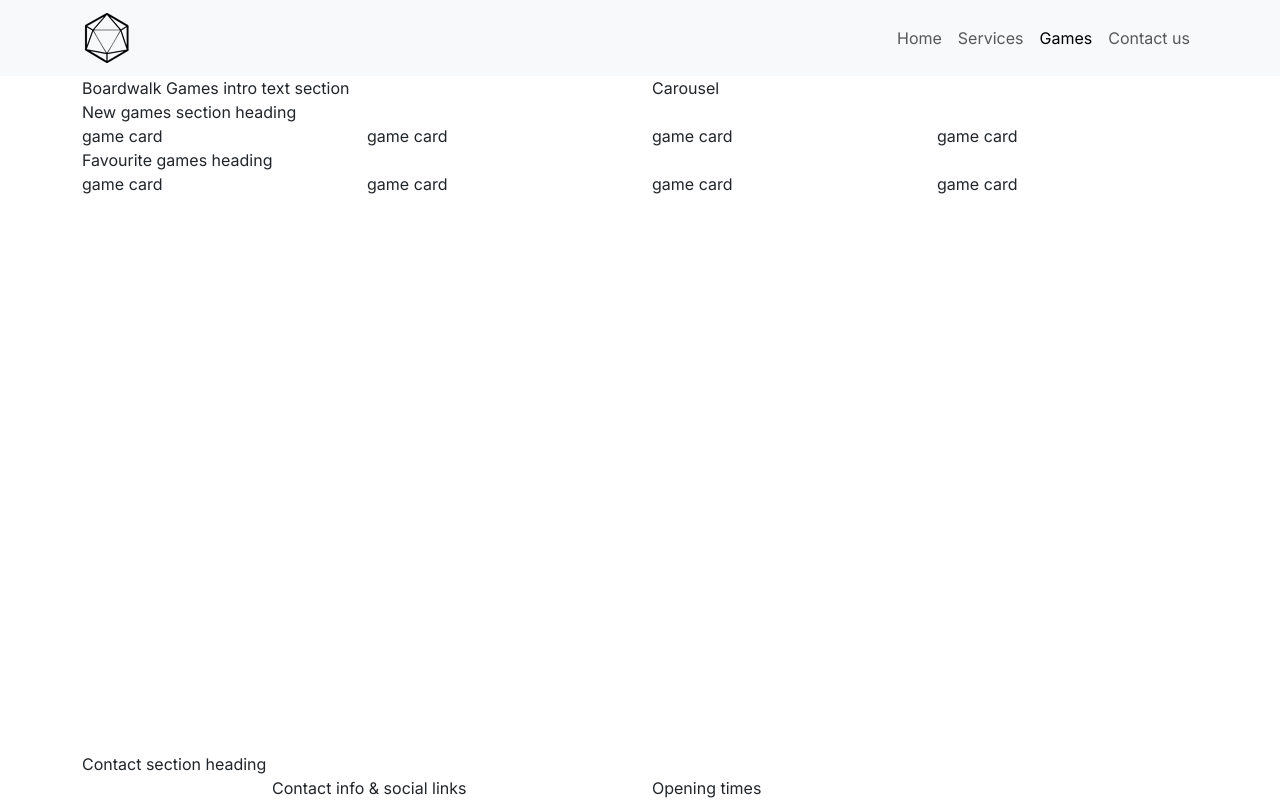
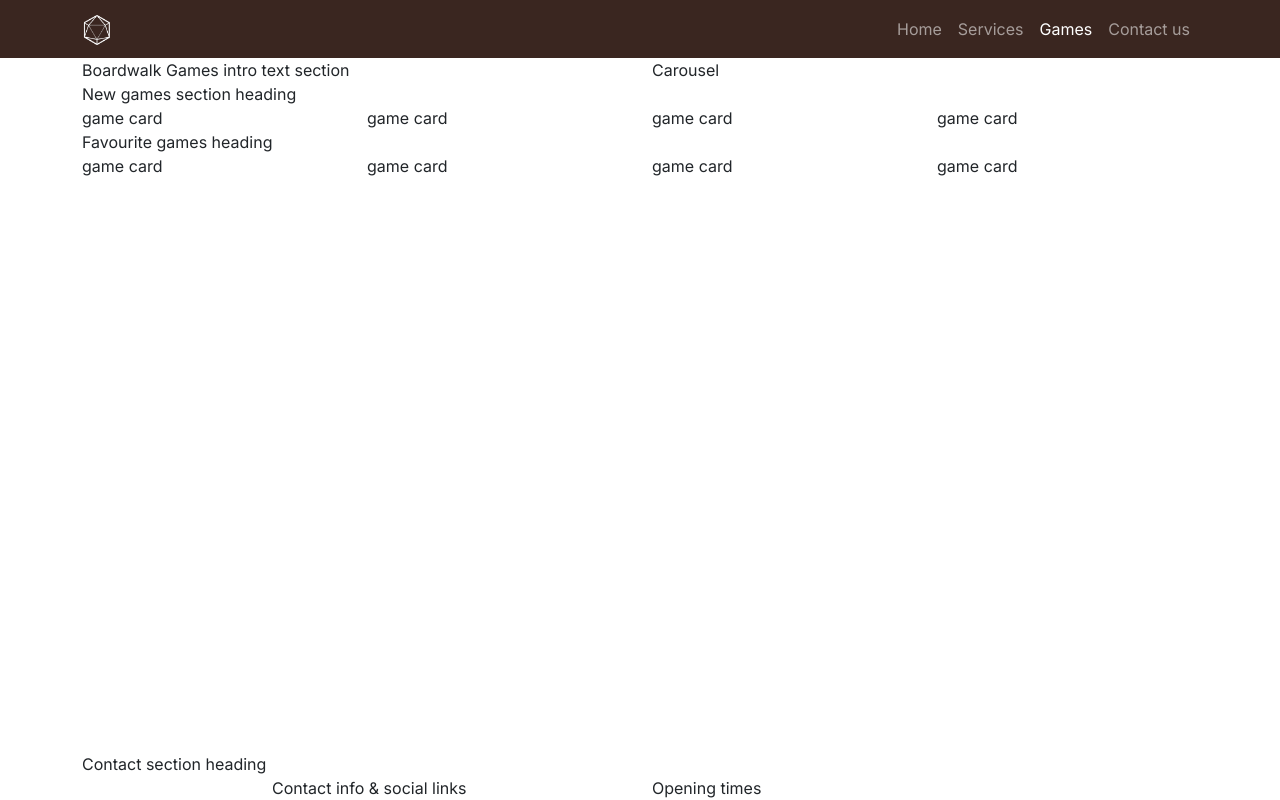
Before and after one commit to Trillspectre/boardwalk-games, a plain HTML site: page game-library.html in a window 1280 px wide. Drawn offline with nearby package versions, Linux system fonts and the light colour scheme; a web font is replaced by a local one.

Commit message:
added nav styling

```diff
--- a/assets/css/style.css
+++ b/assets/css/style.css
@@ -25,6 +25,16 @@ h3 {
     color: var(--light-highlight-color);
 }
 
+/* Navbar */
+
+#navbar {
+    background-color: var(--primary-color);
+}
+
+#navbar .logo {
+    width: 30px;
+}
+
 /* grid visualisations CSS for testing */
 /*.container,
 .row {
--- a/game-library.html
+++ b/game-library.html
@@ -1,47 +1,34 @@
 <!DOCTYPE html>
 <html lang="en">
+
 <head>
     <meta charset="UTF-8" />
     <meta name="viewport" content="width=device-width, initial-scale=1.0" />
-        <meta
-            name="description"
+    <meta name="description"
         content="Explore Boardwalk Games' vast library of engaging and exciting board games available for rent or purchase. Reserve your game online and embark on your next board game adventure today!" />
     <title>Boardwalk Games | Home</title>
 
     <!-- favicons generated by favicon.io -->
-        <link
-            rel="apple-touch-icon"
-            sizes="180x180"
-            href="assets/images/apple-touch-icon.png" />
-        <link
-            rel="icon"
-            type="image/png"
-            sizes="32x32"
-            href="assets/images/favicon-32x32.png" />
-        <link
-            rel="icon"
-            type="image/png"
-            sizes="16x16"
-            href="assets/images/favicon-16x16.png" />
+    <link rel="apple-touch-icon" sizes="180x180" href="assets/images/apple-touch-icon.png" />
+    <link rel="icon" type="image/png" sizes="32x32" href="assets/images/favicon-32x32.png" />
+    <link rel="icon" type="image/png" sizes="16x16" href="assets/images/favicon-16x16.png" />
 
     <!-- Bootstrap 5 CSS -->
-        <link
-            href="https://cdn.jsdelivr.net/npm/bootstrap@5.3.3/dist/css/bootstrap.min.css"
-            rel="stylesheet"
-            integrity="sha384-QWTKZyjpPEjISv5WaRU9OFeRpok6YctnYmDr5pNlyT2bRjXh0JMhjY6hW+ALEwIH"
-            crossorigin="anonymous" />
+    <link href="https://cdn.jsdelivr.net/npm/bootstrap@5.3.3/dist/css/bootstrap.min.css" rel="stylesheet"
+        integrity="sha384-QWTKZyjpPEjISv5WaRU9OFeRpok6YctnYmDr5pNlyT2bRjXh0JMhjY6hW+ALEwIH" crossorigin="anonymous" />
 
     <!-- Custom CSS -->
     <link rel="stylesheet" href="assets/css/style.css" />
 </head>
 
 <!-- Classes on body set to work with mt-auto on footer to ensure it always stays at the bottom of the page -->
+
 <body class="d-flex flex-column min-vh-100">
     <!-- Navigation -->
-        <div>
-            <nav class="navbar navbar-expand-lg bg-body-tertiary">
+    <nav id="navbar" class="navbar navbar-expand-lg" data-bs-theme="dark">
         <div class="container">
-                <a class="navbar-brand" href="index.html"><img src="assets/images/logo-sm.png" alt="Boardwalk Games Logo" /></a>
+            <a class="navbar-brand" href="index.html"><img src="assets/images/logo-sm-white.png"
+                    alt="Boardwalk Games Logo"  class="logo"/></a>
             <button class="navbar-toggler" type="button" data-bs-toggle="collapse" data-bs-target="#navbarNav"
                 aria-controls="navbarNav" aria-expanded="false" aria-label="Toggle navigation">
                 <span class="navbar-toggler-icon"></span>
@@ -49,23 +36,20 @@
             <div class="collapse navbar-collapse" id="navbarNav">
                 <ul class="navbar-nav ms-auto">
                     <li class="nav-item">
-                            <a class="nav-link " aria-current="page" href="index.html">Home</a>
+                        <a class="nav-link" href="index.html">Home</a>
                     </li>
                     <li class="nav-item">
                         <a class="nav-link" href="#">Services</a>
                     </li>
                     <li class="nav-item">
-                            <a class="nav-link active" href="game-library.html">Games</a>
+                        <a class="nav-link active" aria-current="page" href="game-library.html">Games</a>
                     </li>
                     <li class="nav-item">
                         <a class="nav-link" href="#">Contact us</a>
                     </li>
 
-                    </ul>
-                </div>
-            </div>
     </nav>
-        </div>
+
 
     <!-- Header with carousel -->
     <header class="container">
@@ -118,14 +102,12 @@
     </footer>
 
     <!-- Bootstrap JS -->
-        <script
-            src="https://cdn.jsdelivr.net/npm/bootstrap@5.3.3/dist/js/bootstrap.bundle.min.js"
+    <script src="https://cdn.jsdelivr.net/npm/bootstrap@5.3.3/dist/js/bootstrap.bundle.min.js"
         integrity="sha384-YvpcrYf0tY3lHB60NNkmXc5s9fDVZLESaAA55NDzOxhy9GkcIdslK1eN7N6jIeHz"
         crossorigin="anonymous"></script>
 
     <!-- Font Awesome kit -->
-        <script
-            src="https://kit.fontawesome.com/aa9af45995.js"
-            crossorigin="anonymous"></script>
+    <script src="https://kit.fontawesome.com/aa9af45995.js" crossorigin="anonymous"></script>
 </body>
+
 </html>
```
Also changed, not shown: index.html (+2 -2 lines). Lines whose indentation alone changed are shown as unchanged.
